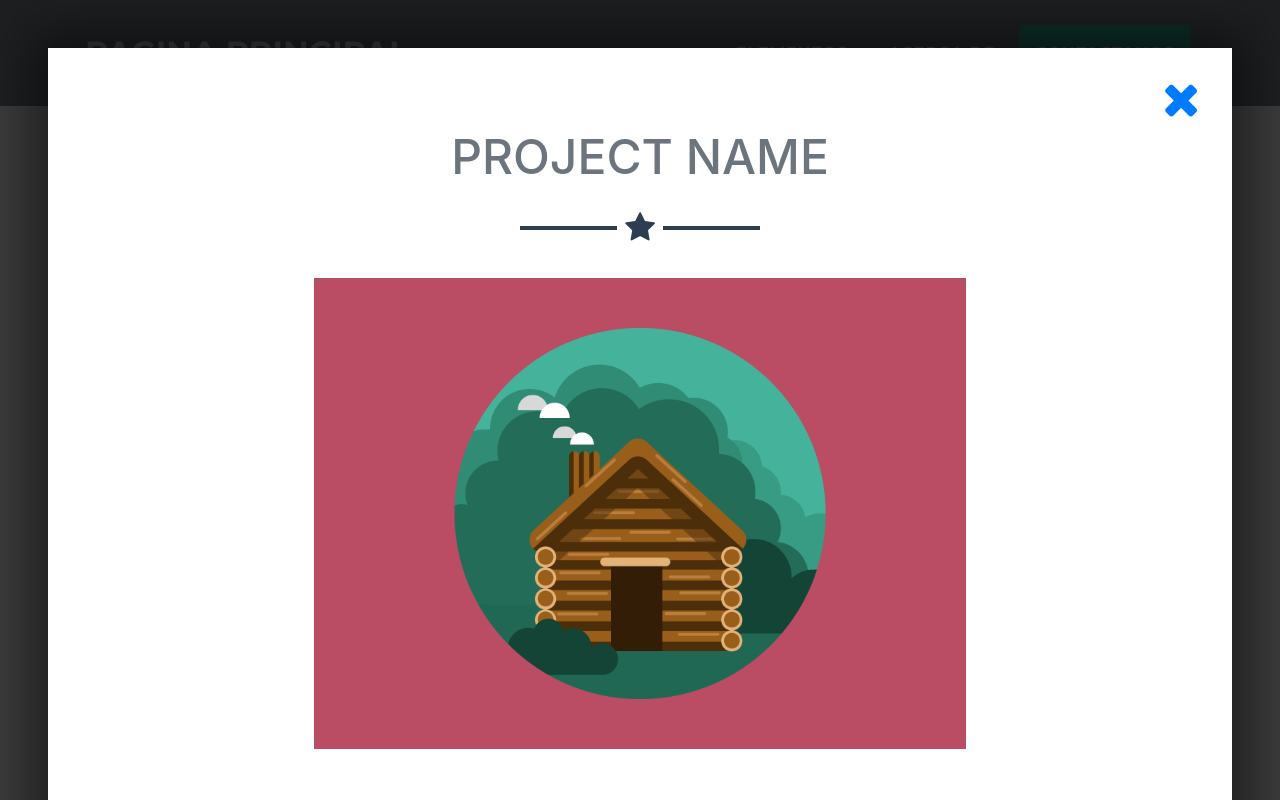
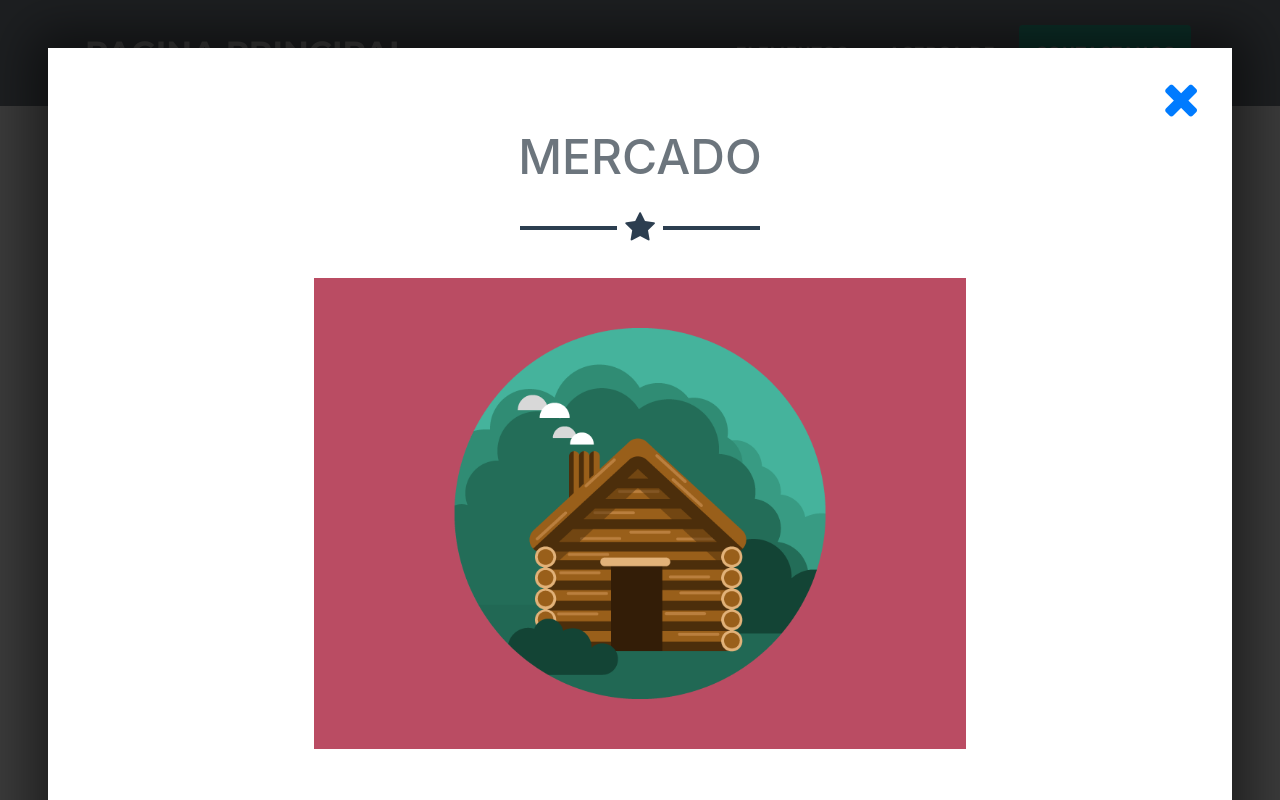
Before and after one commit to KevinAGarzon/PaginaWeb1, a website with bundled scripts: page index.html in a window 1280 px wide. Both pictures are taken after a click on the link 260 px from the left and 1137 px from the top of the page. Shown: the part 737-1537 px from the top of the page. Built offline with nearby package versions, Linux system fonts and the light colour scheme.

Commit message:
Update index.html

```diff
--- a/index.html
+++ b/index.html
@@ -275,7 +275,7 @@
         <div class="container text-center">
           <div class="row">
             <div class="col-lg-8 mx-auto">
-              <h2 class="text-secondary text-uppercase mb-0">Project Name</h2>
+              <h2 class="text-secondary text-uppercase mb-0">Mercado</h2>
               <hr class="star-dark mb-5">
               <img class="img-fluid mb-5" src="img/portfolio/cabin.png" alt="">
               <p class="mb-5">Nuestro Mercado</p>
```
